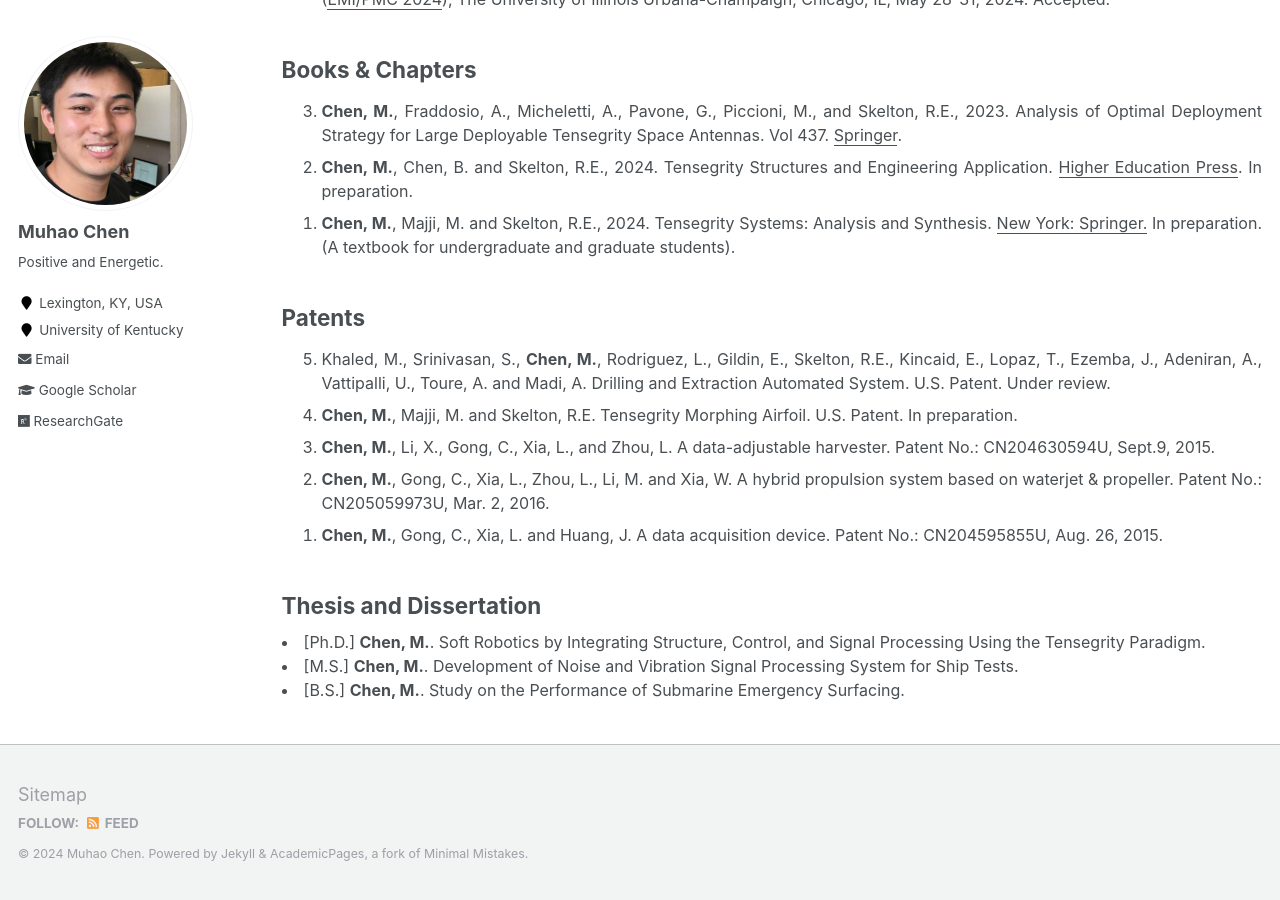
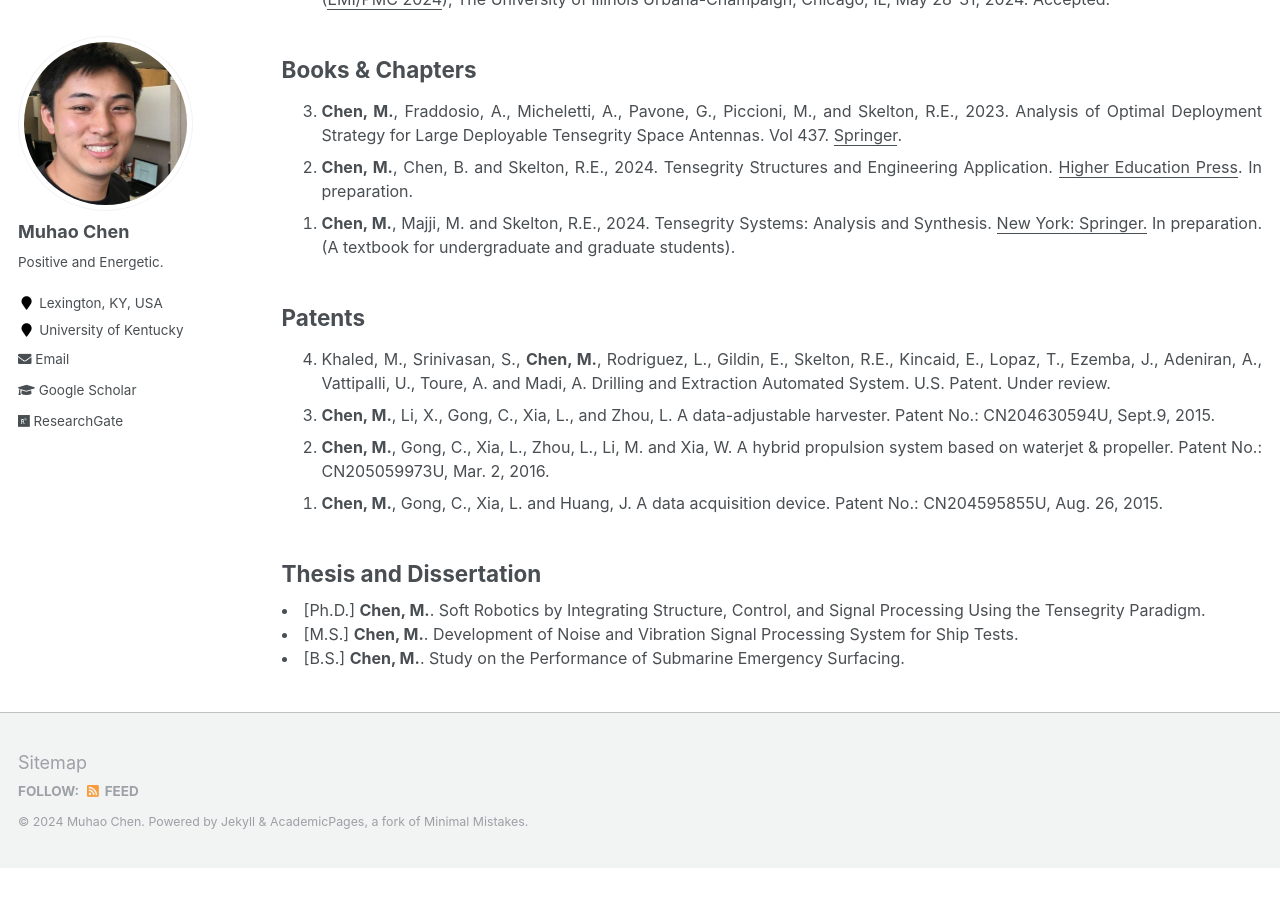
Before and after one commit to Muhao-Chen/muhao-chen.github.io, a Jekyll site: the page built from _pages/publication.md, in a window 1280 px wide and 900 px high, scrolled down 5123 px. Built offline with Jekyll 4.4.1, drawn with Linux system fonts in a browser that asks for light colours; after the commit the page ends 5991 px from its top, so only the background shows below that.

Commit message:
Update publication.md

```diff
--- a/_pages/publication.md
+++ b/_pages/publication.md
@@ -140,7 +140,7 @@ Conference with Abstracts:
 <ol reversed>
 <li>Khaled, M., Srinivasan, S., <strong>Chen, M.</strong>, Rodriguez, L., Gildin, E., Skelton, R.E., Kincaid, E., Lopaz, T., Ezemba, J., Adeniran, A., Vattipalli, U., Toure, A. and Madi, A. Drilling and Extraction Automated System. U.S. Patent. Under review.</li>
 <!-- <li> Plantz, C.L., <strong>Chen, M.</strong>, Majji, M. and Skelton, R.E. Tensegrity Robotic Dolphin. U.S. Patent. In preparation. </li> -->
-<li><strong>Chen, M.</strong>, Majji, M. and Skelton, R.E. Tensegrity Morphing Airfoil. U.S. Patent. In preparation. </li>
+<!-- <li><strong>Chen, M.</strong>, Majji, M. and Skelton, R.E. Tensegrity Morphing Airfoil. U.S. Patent. In preparation. </li> -->
 <li> <strong>Chen, M.</strong>, Li, X., Gong, C., Xia, L., and Zhou, L. A data-adjustable harvester. Patent No.: CN204630594U, Sept.9, 2015.</li>
 <li><strong>Chen, M.</strong>, Gong, C., Xia, L., Zhou, L., Li, M. and Xia, W. A hybrid propulsion system based on waterjet & propeller. Patent No.: CN205059973U, Mar. 2, 2016.</li>
 <li><strong>Chen, M.</strong>, Gong, C., Xia, L. and Huang, J. A data acquisition device. Patent No.: CN204595855U, Aug. 26, 2015.</li>
```
